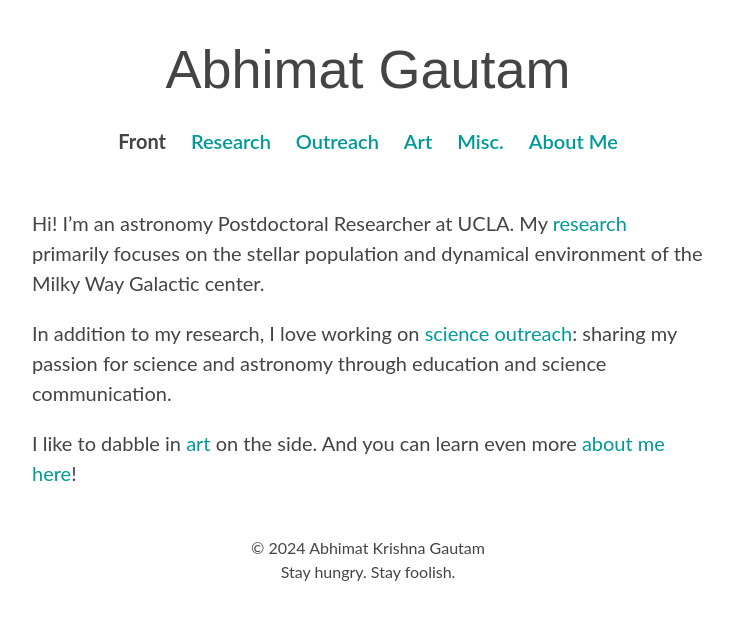
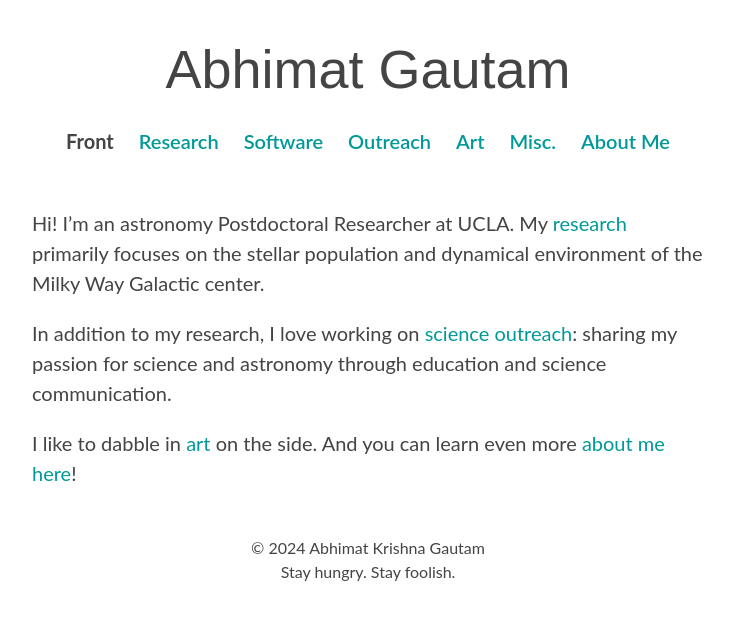
Before and after one commit to abhimat/abhimat.github.io, a Jekyll site: the page built from index.md, in a window 1280 px wide. Shown: the top 620 px of the page, without its empty margins (272-1005 px from the left). Built offline with Jekyll 4.4.1, drawn with Linux system fonts in a browser that asks for light colours; some web fonts are replaced.

Commit message:
Navigation and gem updates

```diff
--- a/Gemfile
+++ b/Gemfile
@@ -22,6 +22,8 @@ group :jekyll_plugins do
   gem "jekyll-feed", "> 0.6"
 end
 
+gem "csv"
+
 # Windows does not include zoneinfo files, so bundle the tzinfo-data gem
 gem "tzinfo-data", platforms: [:mingw, :mswin, :x64_mingw, :jruby]
 
--- a/_data/navigation.yml
+++ b/_data/navigation.yml
@@ -4,6 +4,9 @@
 - link: /research/
   name: Research
   nav_cat: research
+- link: /software/
+  name: Software
+  nav_cat: software
 - link: /outreach/
   name: Outreach
   nav_cat: outreach
```
Also changed, not shown: Gemfile.lock.
